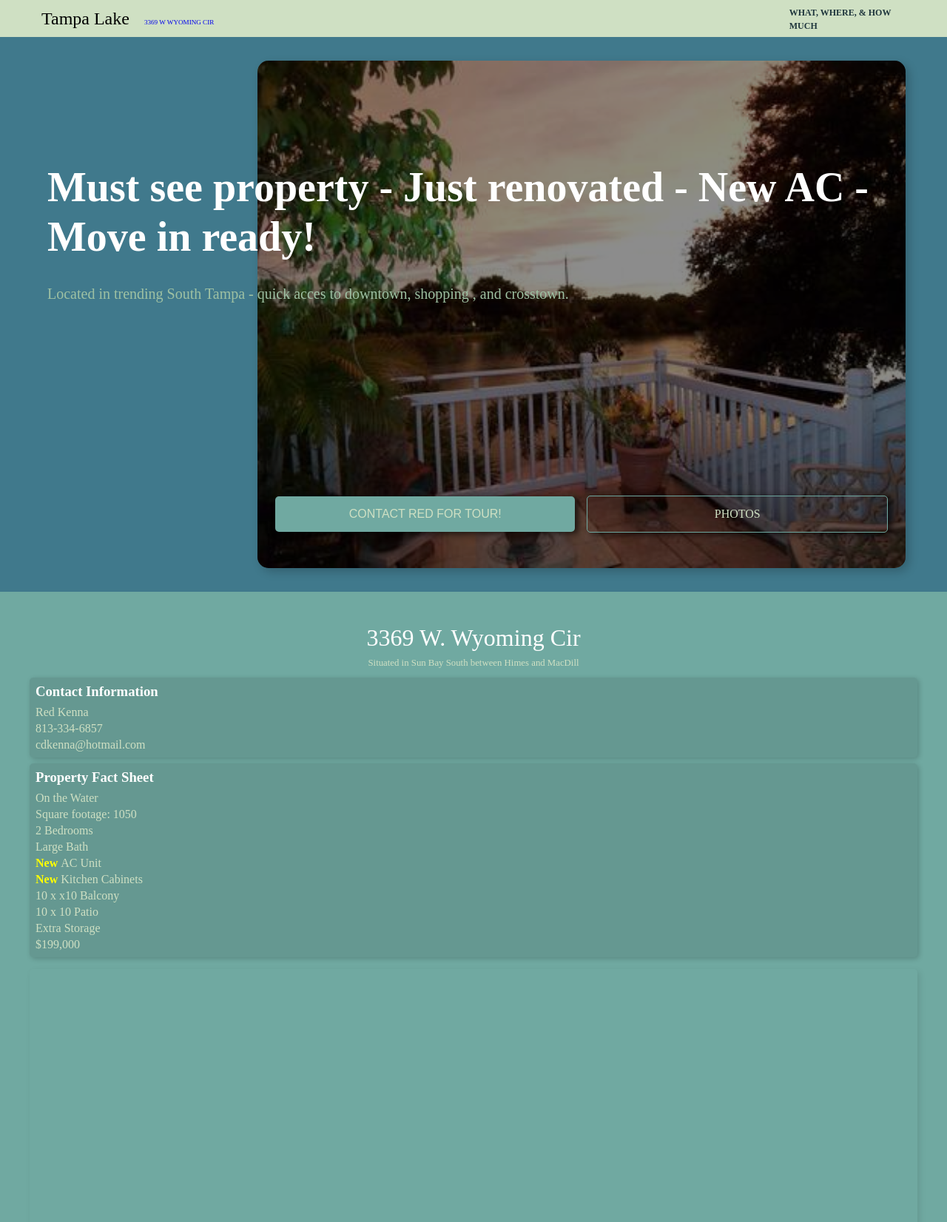
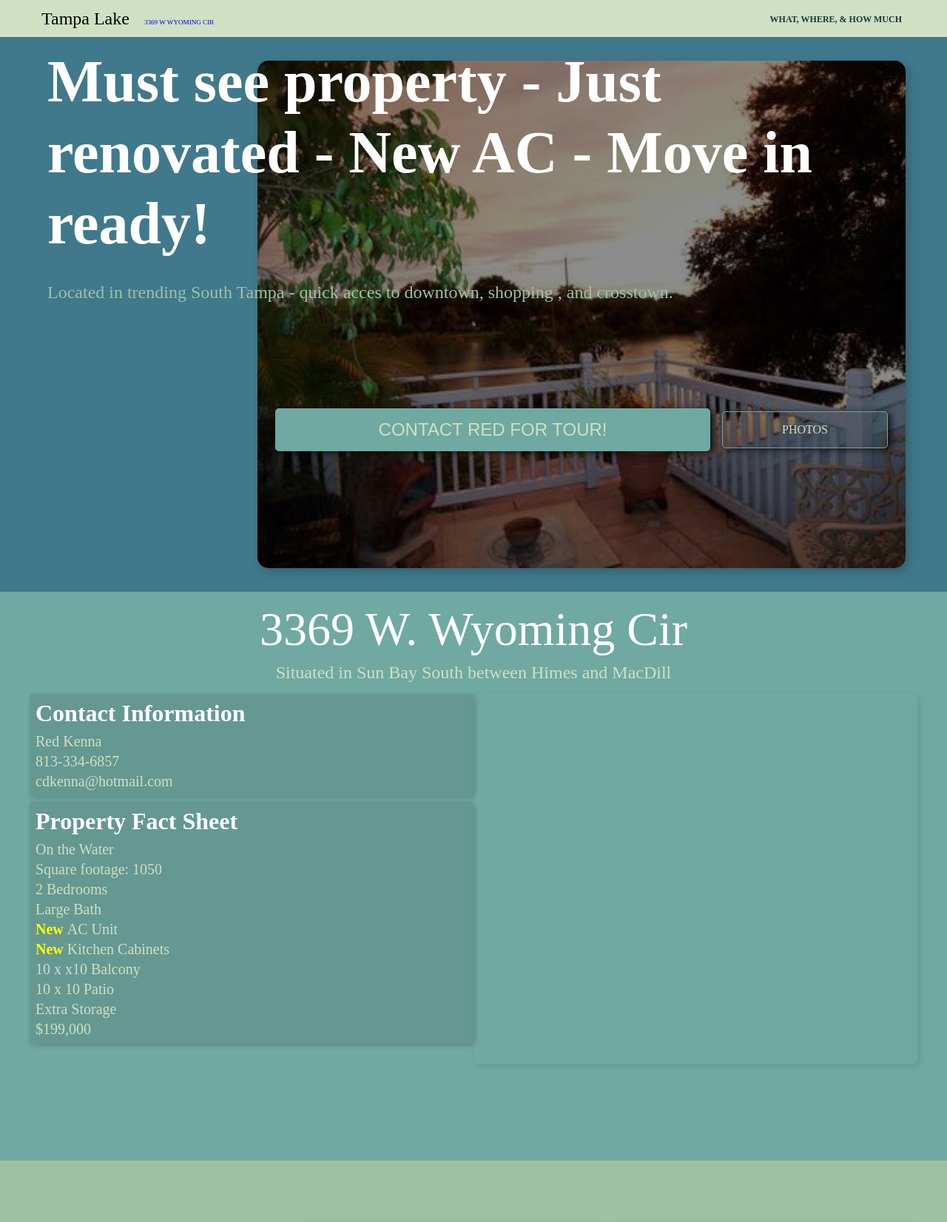
Before and after one commit to jimmmazz/tampa-lake, a PHP site: page / in a window 1280 px wide. Shown: the top 1652 px of the page at 74% size. Run offline with PHP 8.4, Linux system fonts and the light colour scheme; some libraries are stand-ins or nearby versions.

Commit message:
all media queries all sections

```diff
--- a/public/style.css
+++ b/public/style.css
@@ -361,7 +361,7 @@
 
 .gallery-container {
     display: grid;
-    grid-template-columns: 1fr 1fr;
+    grid-template-columns: 1fr;
     align-items: center;
     justify-content: center;
     background-color: var(--secondary-color);
@@ -405,10 +405,6 @@
 
 .gallery-title__g {
     margin-top: 0rem;
-}
-
-.gallery-container {
-    grid-template-columns: 1fr;
 }
 
 /* Lightbox */
@@ -458,6 +454,7 @@
 /* *********************************************** */
 
 @media only screen and (min-width: 668px) {
+  /* Nav */
   .nav-menu {
     display: initial;
   }
@@ -466,6 +463,7 @@
     height: auto;
   }
 
+/* Hero */
   .hero {
     padding: 2rem 1rem;
     grid-template-columns: 25% 75%;
@@ -517,13 +515,33 @@
     margin-bottom: 0;
     margin-right: 1rem;
   }
+
+/* What-Where */
+  .what-where-img {
+    background-size: contain;
+    background-repeat: no-repeat;
+    background-position: center;
+  }
+
+  .what-where-info {
+  flex-direction: row;
+  }
+
+ /* ********Gallery  */
+  .gallery-grid {
+    grid-template-columns: 1fr 1fr;
+  }
 }
 
 /* *********************************************** */
-/* ************Media Query GT 1100***************** */
+/* ************Media Query GT 760***************** */
 /* *********************************************** */
 
 @media only screen and (min-width: 760px) {
+.logo {
+  width: auto;
+}
+
   .hero {
     padding: 2rem 1rem;
     grid-template-columns: 25% 75%;
@@ -543,3 +561,105 @@
     grid-column: 2/-1;
   }
 }
+
+/* *********************************************** */
+/* ************Media Query GT 1000***************** */
+/* *********************************************** */
+
+@media only screen and (min-width: 1000px) {
+/* Hero */
+  .btn-wrapper {
+    align-self: center;
+  }
+
+  .hero-heading {
+    font-size: 5rem;
+  }
+
+  .hero-subheading {
+    font-size: 1.5rem;
+  }
+
+  .hero-btn {
+    font-size: 1.5rem;
+  }
+
+  .hero-btn--photos {
+    width: auto;
+    padding-left: 5rem;
+    padding-right: 5rem;
+  }
+
+/* What-Where */
+  .what-where-container {
+    display: grid;
+    grid-template-columns: repeat(2,1fr);
+    grid-template-rows: 15% 85%;
+    justify-content: center;
+    align-items: center;
+    padding: 0;
+    height: auto;
+  }
+
+  .what-where-header {
+    width: 100%;
+    padding: 2rem 0;
+    grid-row: 1/2;
+    grid-column: 1/-1;
+  }
+
+  .what-where-title {
+    font-size: 4rem;
+  }
+
+  .what-where-subtitle {
+    font-size: 1.5rem;
+    margin-bottom: 2rem;
+  }
+
+  .what-where-info {
+    flex-direction: column;
+    grid-row: 2/3;
+    grid-column: 1/2;
+    align-self: start;
+  }
+
+  .card-what-where h3 {
+    font-size: 2rem;
+    margin-bottom: .5rem;
+    font-weight: 700;
+  }
+
+  .card-what-where p {
+    font-size: 1.25rem;
+    margin-top: .25rem;
+  }
+
+  .what-where-img {
+    grid-row: 2/-1;
+    grid-column: 2/3;
+    align-self: start;
+  }
+
+/* Gallery */
+  .gallery-container {
+    grid-template-columns: 30% 70%;
+  }
+
+  .gallery-header  {
+    display: flex;
+    flex-direction: column;
+    color: #fff;
+    width: 100%;
+    padding-bottom: 2rem;
+    justify-content: center;
+    align-items: center;
+  }
+
+  .gallery-title {
+    font-size: 7rem;
+    padding: 2rem 0;
+    writing-mode: vertical-lr;
+    text-orientation: upright ;
+  }
+}
```
